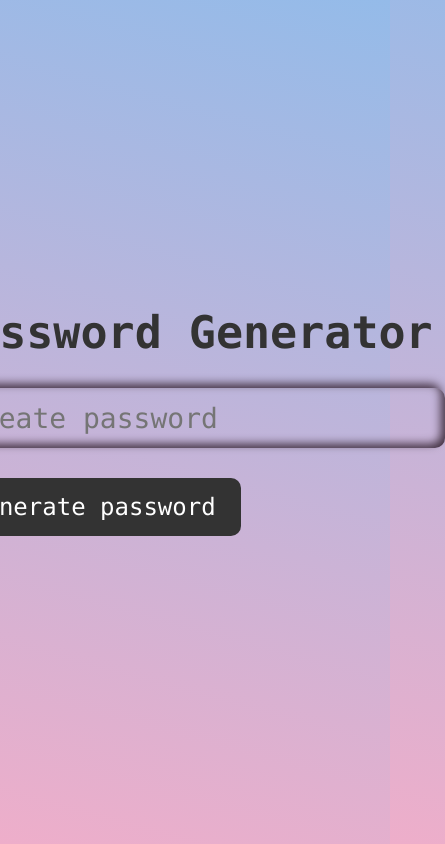
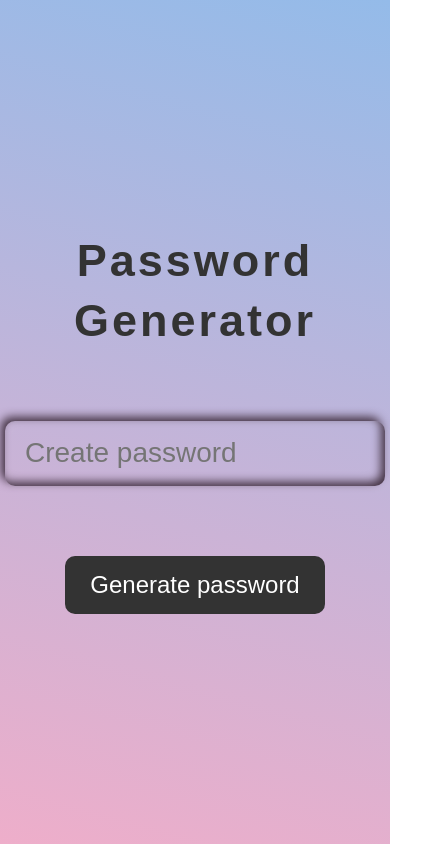
Before and after one commit to VAQYBIN/Password-Generator, a plain HTML site: page index.html in a window 390 px wide. Shown: the whole page, 445 px wide, since content can reach past the window. Drawn offline with Linux system fonts and the light colour scheme.

Commit message:
media addaptive

```diff
--- a/css/style.scss
+++ b/css/style.scss
@@ -3,7 +3,7 @@
   padding: 0;
   box-sizing: border-box;
   user-select: none;
-  font-family: consolas;
+  font-family: 'Montserrat', sans-serif;
 }
 body{
   display: flex;
@@ -15,12 +15,13 @@ body{
 }
 .box{
   position: relative;
-  width: 500px;
+  text-align: center;
 }
 .title{
   color: #333;
   font-size: 45px;
-  line-height: 50px;
+  line-height: 60px;
+  letter-spacing: 3px;
 }
 #password{
   color: #222;
@@ -28,9 +29,9 @@ body{
   border: none;
   position: relative;
   width: 100%;
-  height: 60px;
+  height: 65px;
   background: transparent;
-  margin: 30px 0;
+  margin: 70px 0;
   padding: 0 20px;
   font-size: 28px;
   letter-spacing: 3px;
@@ -56,3 +57,21 @@ body{
     background: #505050;
   }
 }
+@media (max-width: 586px){
+  .box{
+    max-width: 533px;
+  }
+}
+@media (max-width: 425px){
+  .box{
+    max-width: 380px;
+  }
+}
+@media (max-width: 320px){
+  .box{
+    max-width: 290px;
+  }
+  #btn{
+    font-size: 22px;
+  }
+}
```
Also changed, not shown: css/style.css, 1 other file.
